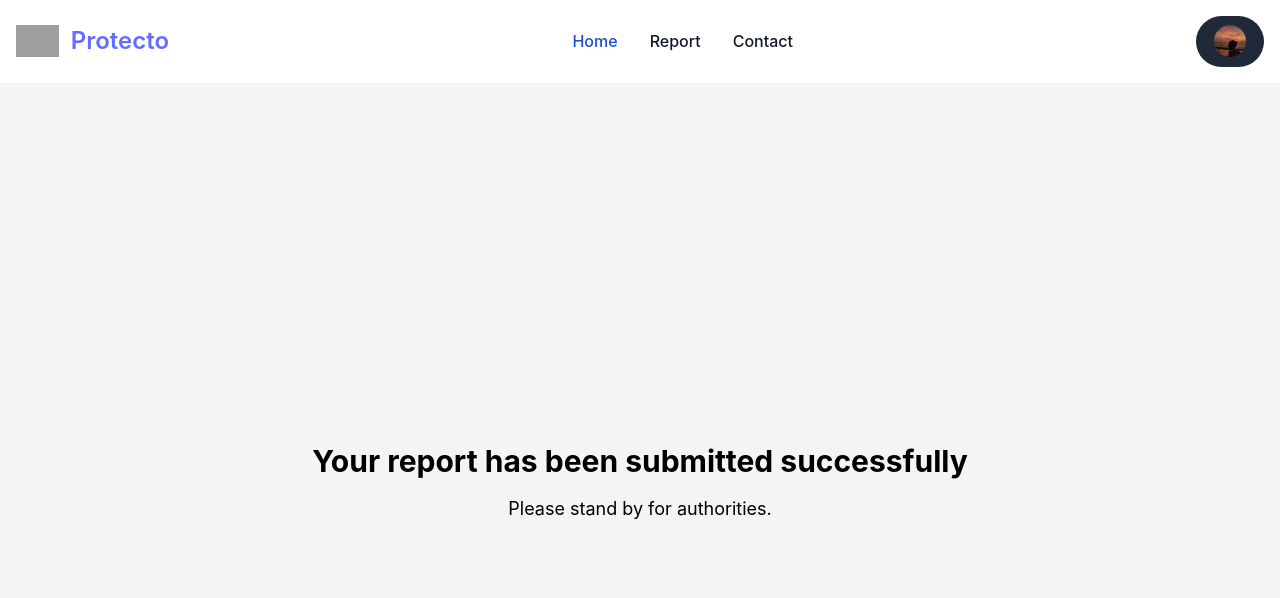
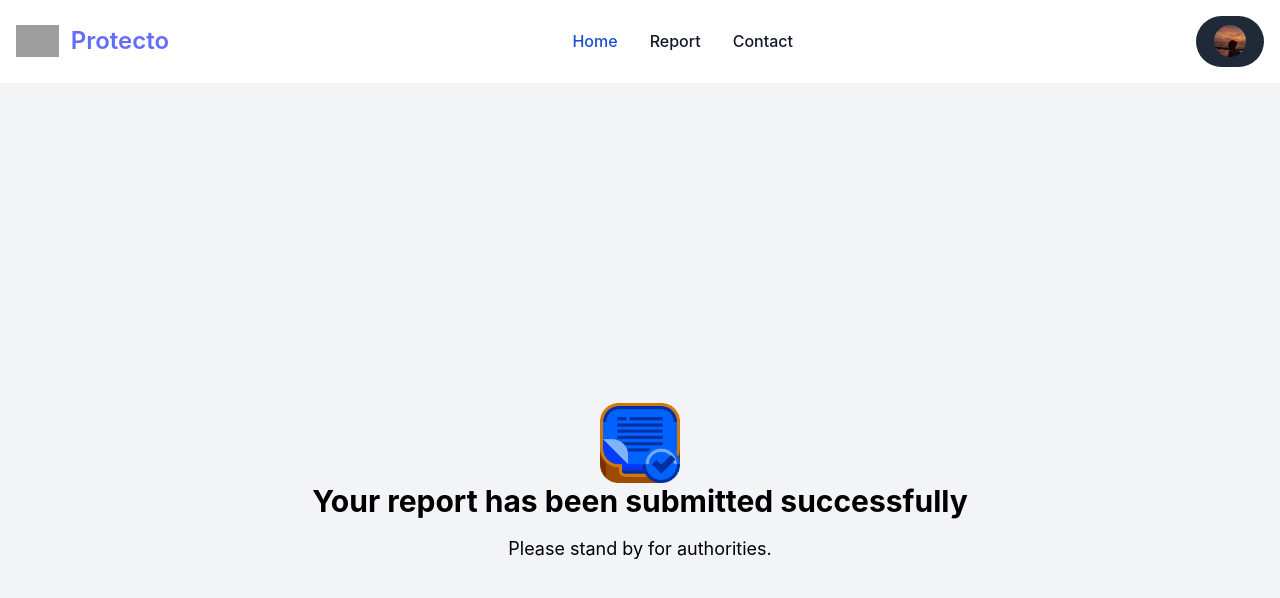
Before and after one commit to hacksh4w/harbor, a React (Vite) app: page /response in a window 1280 px wide. Shown: the top 598 px of the page. Built offline with nearby package versions, Linux system fonts and the light colour scheme; grey boxes are pictures that could not be loaded.

Commit message:
report submit image added

```diff
--- a/src/pages/response/Response.jsx
+++ b/src/pages/response/Response.jsx
@@ -1,8 +1,10 @@
 import React from 'react';
+import imag from '../../assets/report-submit-img.png'
 
 export const Response = () => {
   return (
     <div className="flex flex-col items-center justify-center h-screen bg-gray-100">
+      <img src={imag} alt="report-submitted-image" className="w-20 h-auto " />
       <h1 className="text-3xl font-bold mb-4 text-black">Your report has been submitted successfully</h1>
       <p className="text-lg text-black">Please stand by for authorities.</p>
     </div>
```
Also changed, not shown: src/assets/report-submit-img.png (added).
